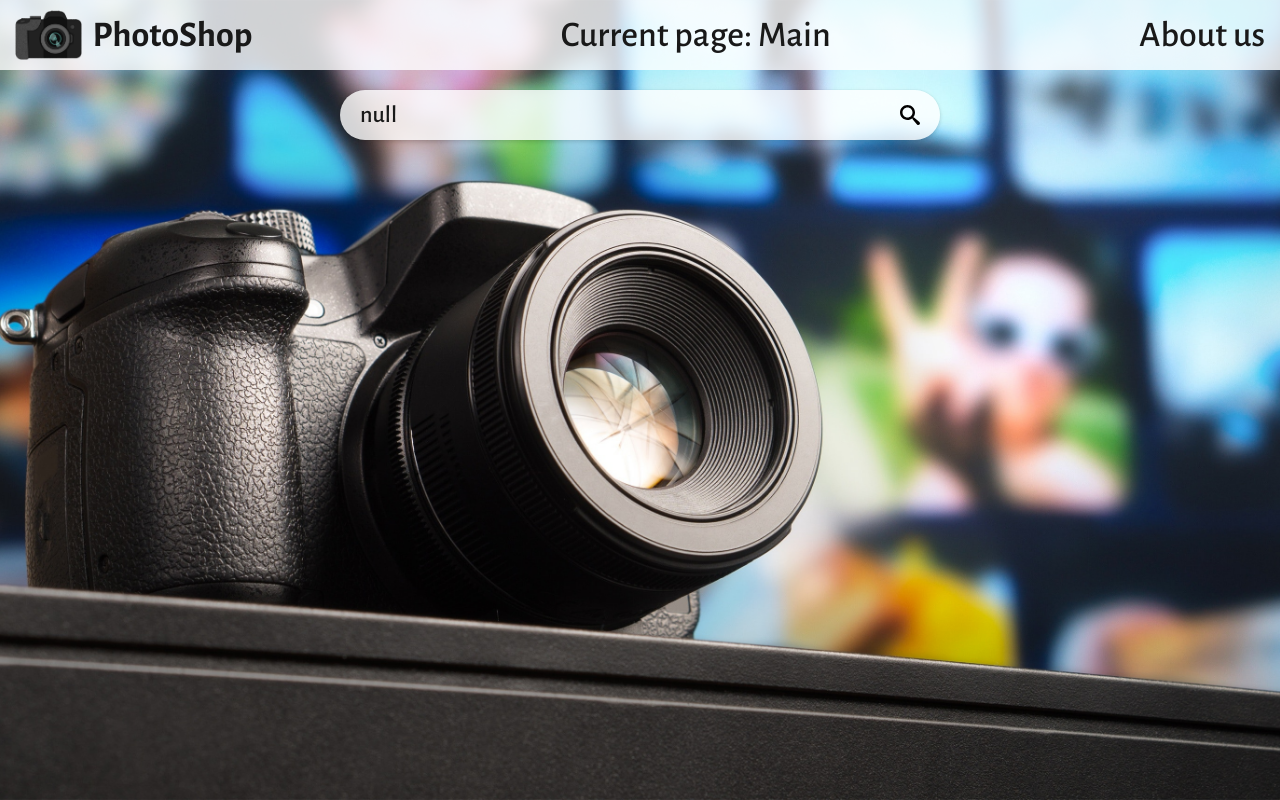
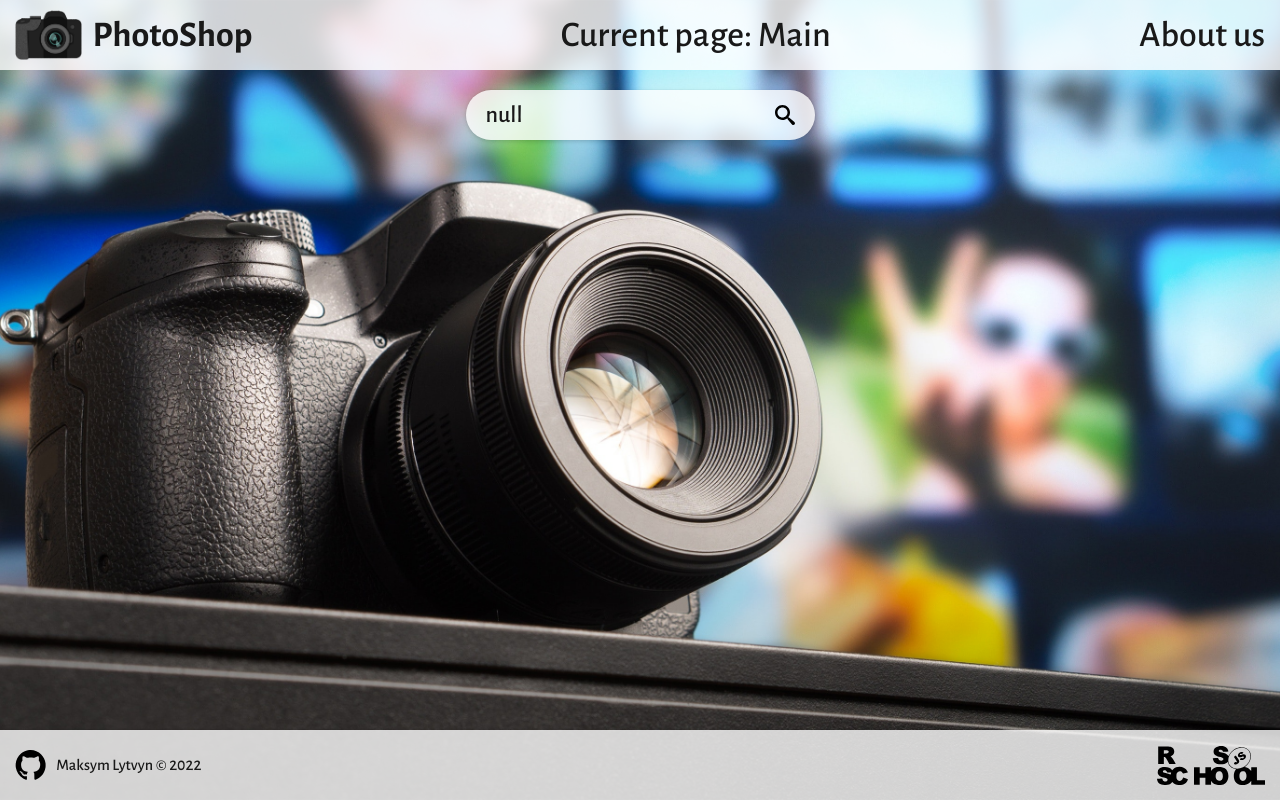
Before and after one commit to LMakshow/tmdb-client, a React (Create React App) app in the folder 01-components/: page / in a window 1280 px wide. Built offline with nearby package versions, Linux system fonts and the light colour scheme.

Commit message:
feat:add footer

```diff
--- a/01-components/src/App.tsx
+++ b/01-components/src/App.tsx
@@ -1,12 +1,14 @@
 import React from 'react';
 import Header from 'components/Header';
 import { Outlet } from 'react-router-dom';
+import Footer from 'components/Footer';
 
 function App() {
   return (
-    <div>
+    <div className="root">
       <Header />
       <Outlet />
+      <Footer />
     </div>
   );
 }
--- a/01-components/src/components/404.tsx
+++ b/01-components/src/components/404.tsx
@@ -1,11 +1,12 @@
 import React from 'react';
 import { Link } from 'react-router-dom';
+import Footer from './Footer';
 import Header from './Header';
 
 export default class Page404 extends React.Component {
   render() {
     return (
-      <div>
+      <div className="root">
         <Header />
         <div className="container404">
           <h1>404</h1>
@@ -14,6 +15,7 @@ export default class Page404 extends React.Component {
             Return to the main?
           </Link>
         </div>
+        <Footer />
       </div>
     );
   }
--- /dev/null
+++ b/01-components/src/components/Footer.tsx
@@ -0,0 +1,23 @@
+import React from 'react';
+import githubLogo from '../assets/svg/github.svg';
+import rsLogo from '../assets/svg/rss.svg';
+
+export default class Footer extends React.Component {
+  render() {
+    return (
+      <footer className="footer">
+        <div className="footer__container">
+          <div className="footer__text">
+            <a className="footer__link" href="https://github.com/LMakshow">
+              <img className="footer__image-GH" src={githubLogo} alt="GitHub" />
+              Maksym Lytvyn ©&nbsp;2022
+            </a>
+          </div>
+          <a className="footer__link" href="https://rs.school/js/">
+            <img className="footer__image-RS" src={rsLogo} alt="RS School logo" />
+          </a>
+        </div>
+      </footer>
+    );
+  }
+}
--- a/01-components/src/sass/_footer.scss
+++ b/01-components/src/sass/_footer.scss
@@ -2,8 +2,7 @@
   position: relative;
   z-index: 10;
   font-family: $font-header;
-  margin-top: 5px;
-  margin-bottom: 15px;
+  margin-top: auto;
 }
 
 .footer__container {
@@ -14,7 +13,6 @@
   justify-content: space-between;
   align-items: center;
   background: $primary-color;
-  border-radius: 20px;
   box-shadow: rgba(0, 0, 0, 0.08) 0px 1px 4px, rgba(0, 0, 0, 0.09) 0px 2px 5px, rgba(0, 0, 0, 0.07) 0px 0px 2px 0.00144px;
 
   @media screen and (max-width: 939px) {
--- a/01-components/src/sass/_global.scss
+++ b/01-components/src/sass/_global.scss
@@ -1,5 +1,5 @@
 @import url('https://fonts.googleapis.com/css2?family=Alegreya+Sans:wght@500;700&display=swap');
-$primary-color: rgba(255,255,255,0.8);
+$primary-color: rgba(255, 255, 255, 0.8);
 $accent-color: #c00;
 $accent-dark-color: #F2F4F5;
 $text-color: #191919;
@@ -29,7 +29,8 @@ body {
   background: fixed no-repeat center/cover url("../assets/bg-2.jpg");
 }
 
-textarea:focus, input:focus{
+textarea:focus,
+input:focus {
   outline: none;
 }
 
@@ -55,3 +56,9 @@ a {
 .hide {
   display: none;
 }
+
+.root {
+  display: flex;
+  flex-direction: column;
+  min-height: 100vh;
+}
--- a/01-components/src/sass/_header.scss
+++ b/01-components/src/sass/_header.scss
@@ -11,7 +11,6 @@
   width: 100%;
   height: 70px;
   align-items: center;
-  margin: auto;
   gap: 60px;
   justify-content: space-between;
 
--- a/01-components/src/sass/_search.scss
+++ b/01-components/src/sass/_search.scss
@@ -2,7 +2,6 @@
   display: flex;
   gap: 40px;
   align-items: center;
-  flex-grow: 1;
   justify-content: space-between;
   margin: 20px auto;
 }
```
